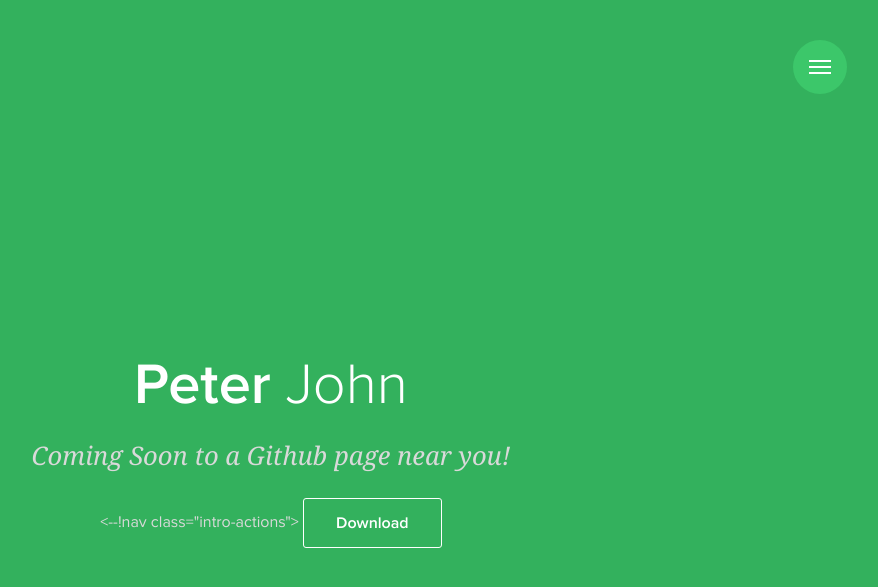
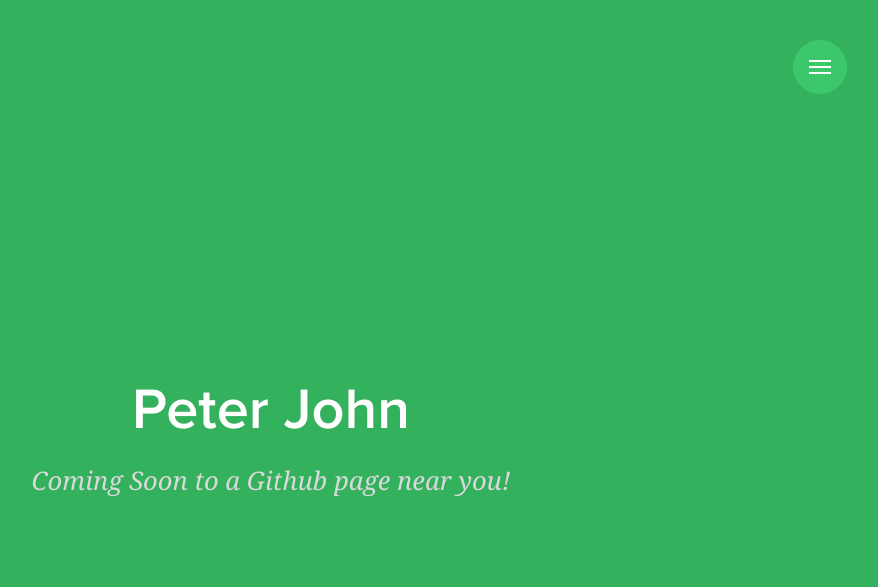
Before and after one commit to peter765/peter765.github.io, a Jekyll site: the page built from index.html, in a window 1280 px wide. Shown: the top 587 px of the page, without its empty margins (369-1247 px from the left). Built offline with Jekyll 4.4.1, drawn with Linux system fonts in a browser that asks for light colours; some web fonts are replaced.

Commit message:
in progress

```diff
--- a/index.html
+++ b/index.html
@@ -8,12 +8,12 @@ body_class: home-intro
 
   <div class="intro-in">
 
-    <h1 class="intro-title"><strong>Peter</strong> John</h1>
+    <h1 class="intro-title"><strong>Peter John</strong></h1>
     <h2 class="intro-subtitle">Coming Soon to a Github page near you!</h2>
-
-    <--!nav class="intro-actions">
+    <!--
+    <nav class="intro-actions">
       <a href="{{ site.repo }}/archive/master.zip" class="button button-ghost" role="button">Download</a>
-    </nav-->
+    </nav> -->
 
   </div>
 
```
Also changed, not shown: 2 other files.
